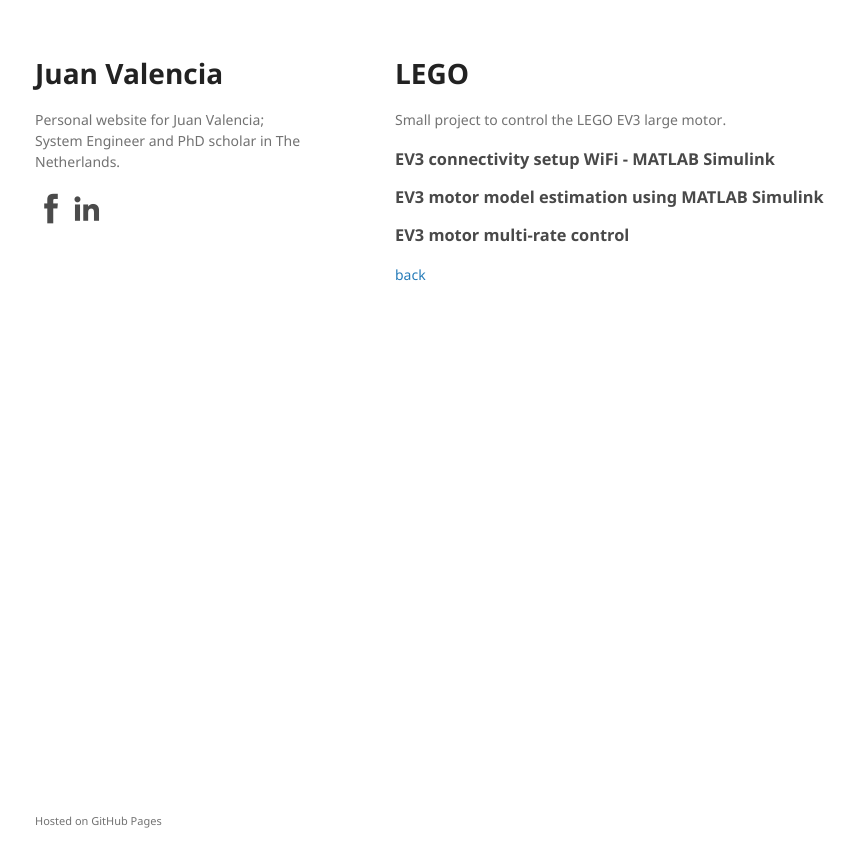
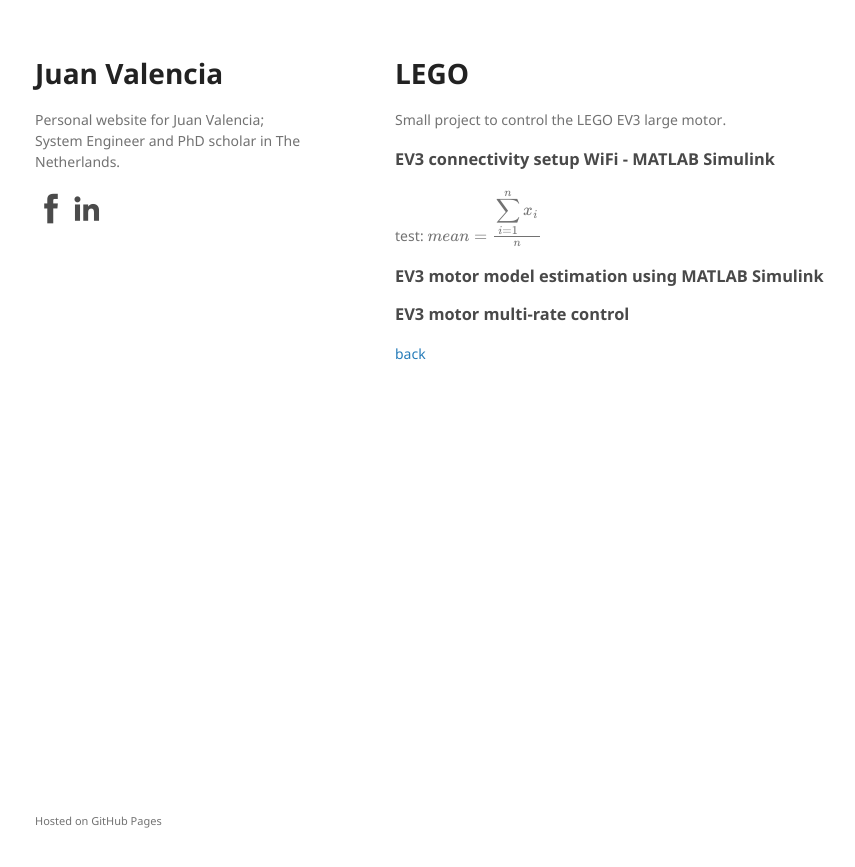
Before and after one commit to juanvalen15/juanvalen15.github.io, a Jekyll site: the page built from lego.md, in a window 1280 px wide. Shown: the top 867 px of the page, without its empty margins (175-1030 px from the left). Built offline with Jekyll 4.4.1, drawn with Linux system fonts in a browser that asks for light colours; formulas are drawn with MathJax 3; our own code applies the rules of GitHub Pages for plain Markdown files.

Commit message:
equation test
test

```diff
--- a/lego.md
+++ b/lego.md
@@ -7,6 +7,7 @@ layout: default
 Small project to control the LEGO EV3 large motor.
 
 ### EV3 connectivity setup WiFi - MATLAB Simulink
+test: $$mean = \frac{\displaystyle\sum_{i=1}^{n} x_{i}}{n}$$
 
 ### EV3 motor model estimation using MATLAB Simulink
 
```
